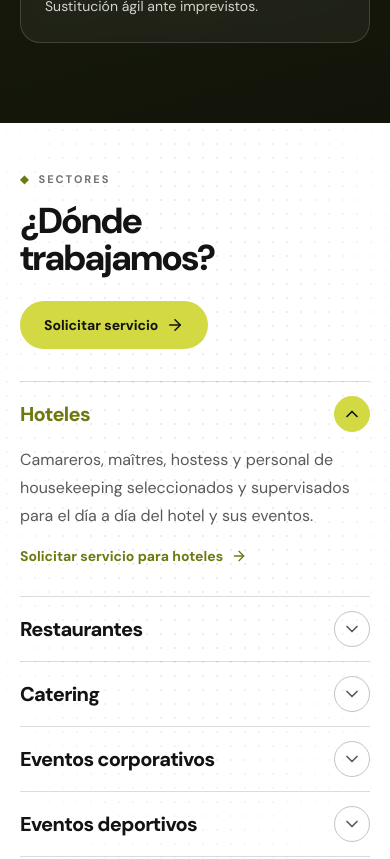
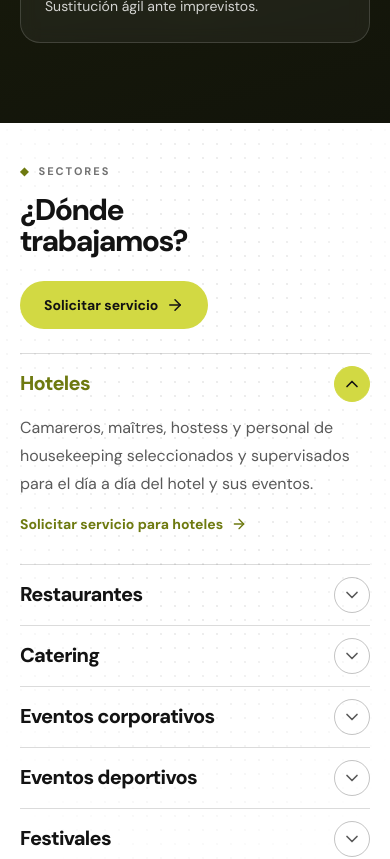
Before and after one commit to roxannaaguilera/premium-work-web, a Next.js app in the folder premium_work/: page / in a window 390 px wide. Shown: the part 3780-4639 px from the top of the page. Built offline with nearby package versions, Linux system fonts and the light colour scheme.

Commit message:
style: tighten mobile sectors layout further to fit one screen

```diff
--- a/premium_work/components/SectorsAccordion.tsx
+++ b/premium_work/components/SectorsAccordion.tsx
@@ -50,14 +50,14 @@ export function SectorsAccordion() {
   const [open, setOpen] = useState<number | null>(0);
 
   return (
-    <section aria-label="Sectores en los que trabajamos" className="relative overflow-hidden bg-white py-12 md:py-32">
+    <section aria-label="Sectores en los que trabajamos" className="relative overflow-hidden bg-white py-10 md:py-32">
       <div aria-hidden="true" className="hero-dots pointer-events-none absolute inset-0" />
-      <div className="relative z-10 mx-auto grid w-full max-w-[1600px] gap-8 px-5 md:gap-12 md:px-8 lg:grid-cols-[1fr_1.5fr] lg:gap-24 lg:px-10">
+      <div className="relative z-10 mx-auto grid w-full max-w-[1600px] gap-6 px-5 md:gap-12 md:px-8 lg:grid-cols-[1fr_1.5fr] lg:gap-24 lg:px-10">
         <div className="lg:sticky lg:top-28 lg:self-start">
           <p className="eyebrow flex items-center gap-2 text-[#131313]/60">
             <span className="text-[#6e7a10]" aria-hidden="true">◆</span> Sectores
           </p>
-          <h2 className="display mt-4 text-4xl leading-[1.02] text-[#131313] md:mt-6 md:text-[clamp(2.5rem,5vw,4.5rem)]">
+          <h2 className="display mt-4 text-3xl leading-[1.02] text-[#131313] md:mt-6 md:text-[clamp(2.5rem,5vw,4.5rem)]">
             ¿Dónde<br />trabajamos?
           </h2>
           <p className="mt-6 hidden max-w-md text-base leading-7 text-[#131313]/70 md:block">
@@ -81,7 +81,7 @@ export function SectorsAccordion() {
                   aria-expanded={isOpen}
                   aria-controls={`sector-panel-${sector.slug}`}
                   onClick={() => setOpen(isOpen ? null : index)}
-                  className="group flex w-full items-center justify-between gap-6 py-3.5 text-left md:py-7"
+                  className="group flex w-full items-center justify-between gap-6 py-3 text-left md:py-7"
                 >
                   <span className={`display text-xl transition-colors md:text-[1.75rem] ${isOpen ? "text-[#6e7a10]" : "text-[#131313] group-hover:text-[#6e7a10]"}`}>
                     {sector.title}
```
